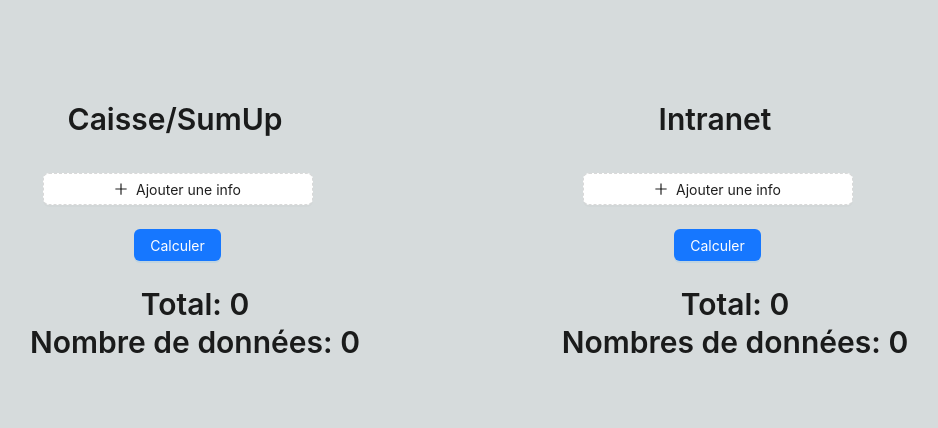
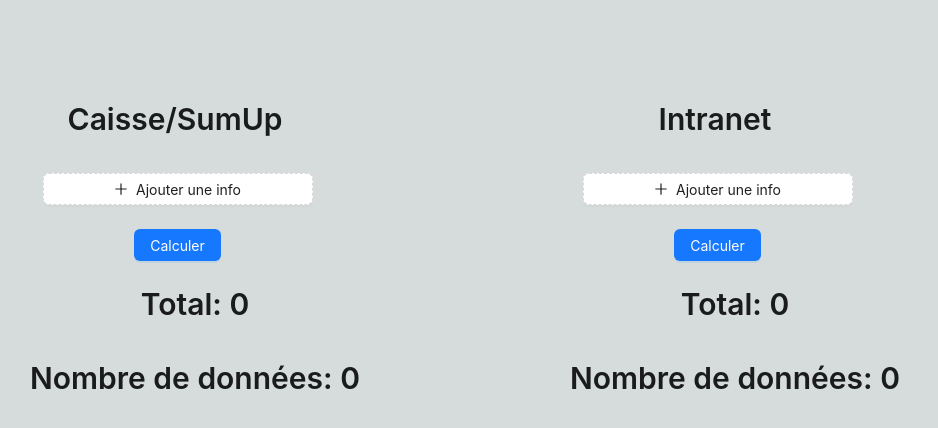
Before and after one commit to DylanGil/caisseIntranetCompare, a Next.js app: page / in a window 1280 px wide. Shown: the top 428 px of the page, without its empty margins (195-1133 px from the left). Built offline with nearby package versions, Linux system fonts and the light colour scheme.

Commit message:
oupsi change

```diff
--- a/src/pages/index.jsx
+++ b/src/pages/index.jsx
@@ -156,6 +156,8 @@
               }
             >
               Total: {totalCaisse} <br></br>
+            </Title>
+            <Title level={2} style={{ marginLeft: "40px" }}>
               Nombre de données: {nbCaisse}
             </Title>
           </Form>
@@ -271,8 +273,10 @@
                   : "default"
               }
             >
-              Total: {totalIntranet} <br></br>
-              Nombres de données: {nbIntranet}
+              Total: {totalIntranet}
+            </Title>
+            <Title level={2} style={{ marginLeft: "40px" }}>
+              Nombre de données: {nbIntranet}
             </Title>
           </Form>
         </Col>
```
